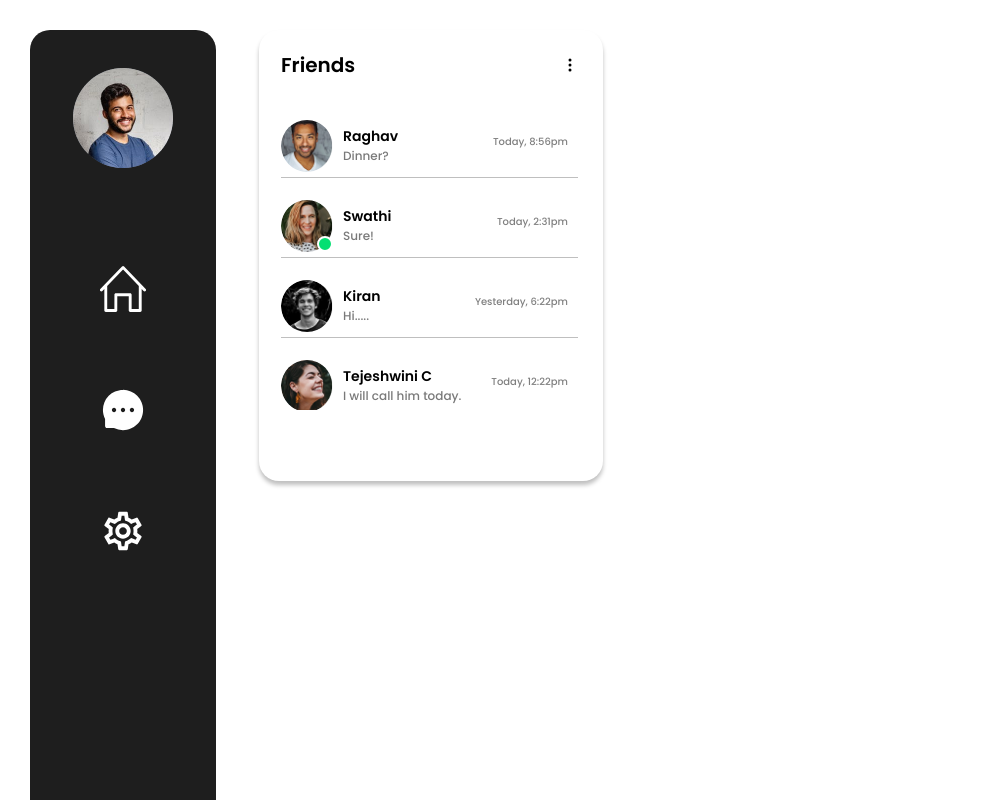
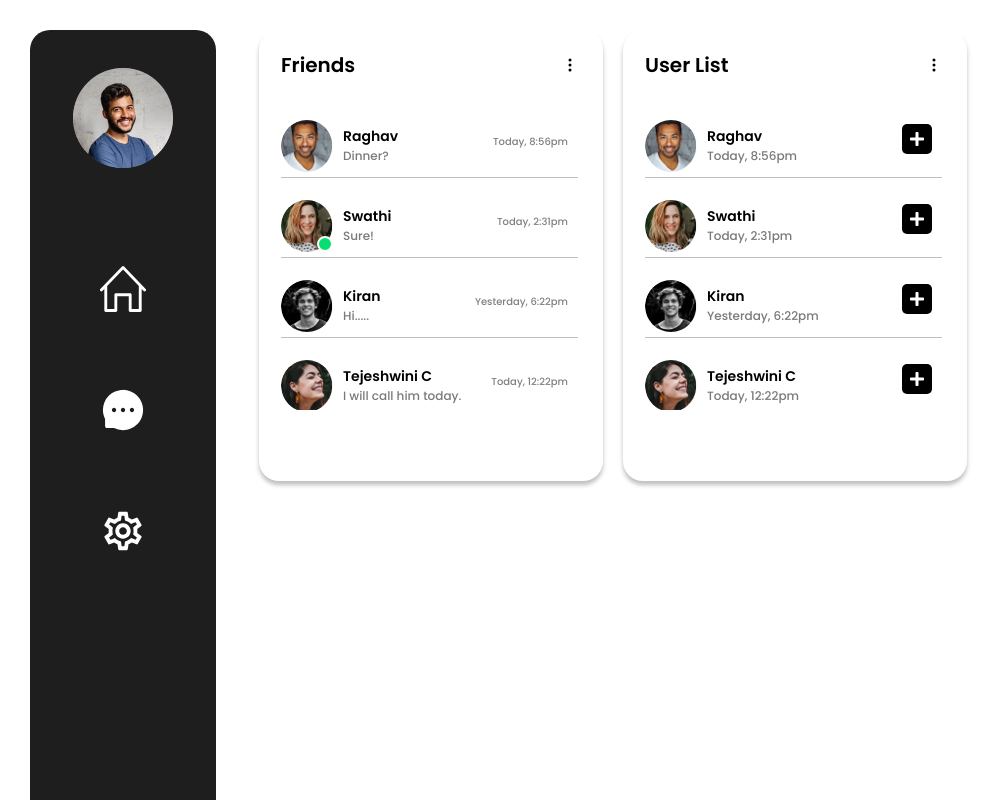
Before and after one commit to AlamgirSarder/chatly, a React (Vite) app: page / in a window 1280 px wide. Shown: the top 800 px of the page, without its empty margins (0-1002 px from the left). Built offline with nearby package versions, Linux system fonts and the light colour scheme.

Commit message:
user list complete

```diff
--- /dev/null
+++ b/src/components/userlist/Userlist.jsx
@@ -0,0 +1,83 @@
+import { BsThreeDotsVertical } from "react-icons/bs";
+import Flex from "../layout/Flex";
+import friens_image1 from "../../assets/friends1.png";
+import friens_image2 from "../../assets/friends2.png";
+import friens_image3 from "../../assets/friends3.png";
+import friens_image4 from "../../assets/friends4.png";
+
+import { FaPlus } from "react-icons/fa";
+
+const Userlist = () => {
+  const friends_details = [
+    {
+      img: friens_image1,
+      name: "Raghav",
+      timing: "Today, 8:56pm",
+    },
+    {
+      img: friens_image2,
+      name: "Swathi",
+      timing: "Today, 2:31pm",
+    },
+    {
+      img: friens_image3,
+      name: "Kiran",
+      timing: "Yesterday, 6:22pm",
+    },
+    {
+      img: friens_image4,
+      name: "Tejeshwini C",
+      timing: "Today, 12:22pm",
+    },
+    {
+      img: friens_image1,
+      name: "Raghav",
+      message: "Dinner?",
+      timing: "Today, 8:56pm",
+    },
+  ];
+
+  return (
+    <div>
+      <div className="w-[344px] h-[451px] pt-[20px] pl-[22px] pb-[70px] pr-[25px] rounded-[20px] shadow-[0_4px_4px_rgba(0,0,0,0.25)]">
+        <Flex className="items-center justify-between mb-[34px]">
+          <h1 className="font-poppins font-semibold text-black text-[20px]">
+            User List
+          </h1>
+          <BsThreeDotsVertical />
+        </Flex>
+
+        <div className=" overflow-y-auto h-[296px] pt-[10px]">
+          {friends_details.map((items, i) => (
+            <div key={i} className="mb-[26px]">
+              <Flex className="h-[54px] justify-between border-b pb-[10px] border-black/25">
+                <Flex className="items-center">
+                  <div
+                    className="relative w-[52px] h-[52px] rounded-full bg-cover bg-center mr-[10px]"
+                    style={{ backgroundImage: `url(${items.img})` }}
+                  ></div>
+                  <div>
+                    <h2 className="font-poppins font-semibold text-black text-[14px]">
+                      {items.name}
+                    </h2>
+                    <p className="font-poppins font-medium text-[#4D4D4D] opacity-75 text-[12px]">
+                      {items.timing}
+                    </p>
+                  </div>
+                </Flex>
+
+                <div className="mr-[10px]">
+                  <Flex className="size-[30px] bg-black rounded-[5px] justify-center items-center">
+                    <FaPlus className="text-white" />
+                  </Flex>
+                </div>
+              </Flex>
+            </div>
+          ))}
+        </div>
+      </div>
+    </div>
+  );
+};
+
+export default Userlist;
--- a/src/pages/Home.jsx
+++ b/src/pages/Home.jsx
@@ -2,6 +2,7 @@ import Friends from "../components/friends/Friends";
 import Container from "../components/layout/Container";
 import Flex from "../components/layout/Flex";
 import Sidebar from "../components/sidebar/Sidebar";
+import Userlist from "../components/userlist/Userlist";
 
 const Home = () => {
   return (
@@ -11,9 +12,10 @@ const Home = () => {
           <div className="mr-[43px]">
             <Sidebar />
           </div>
-          <div>
+          <Flex className="gap-[20px]">
             <Friends />
-          </div>
+            <Userlist />
+          </Flex>
         </Flex>
       </div>
     </Container>
```
